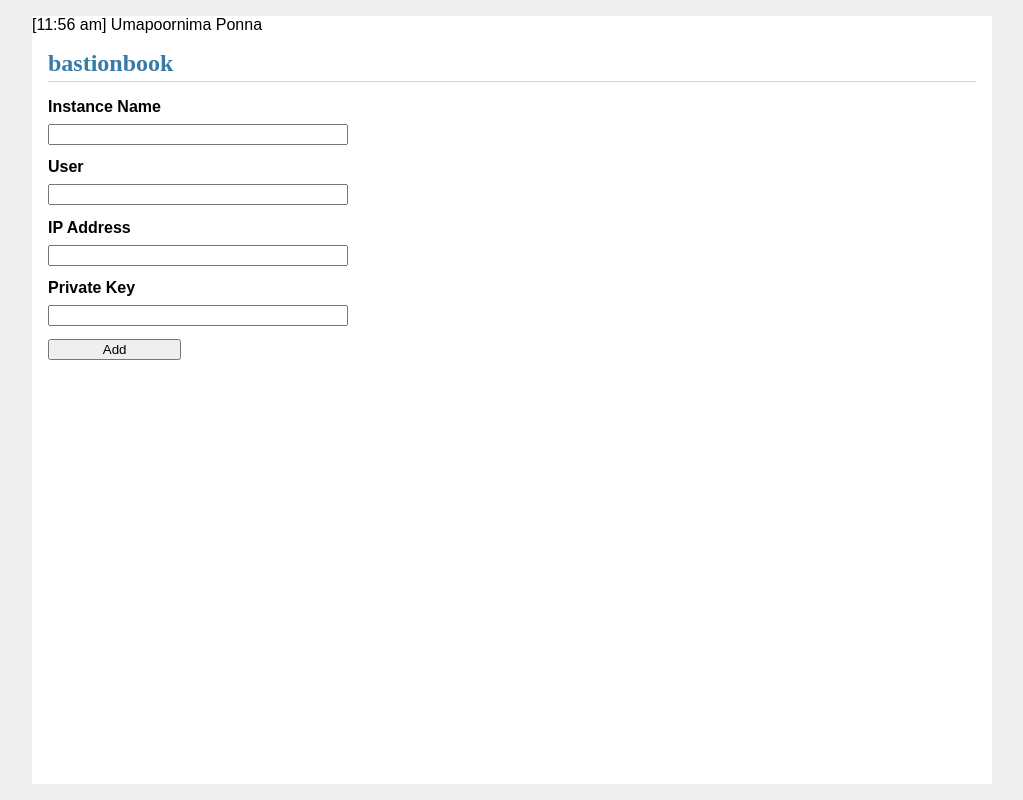
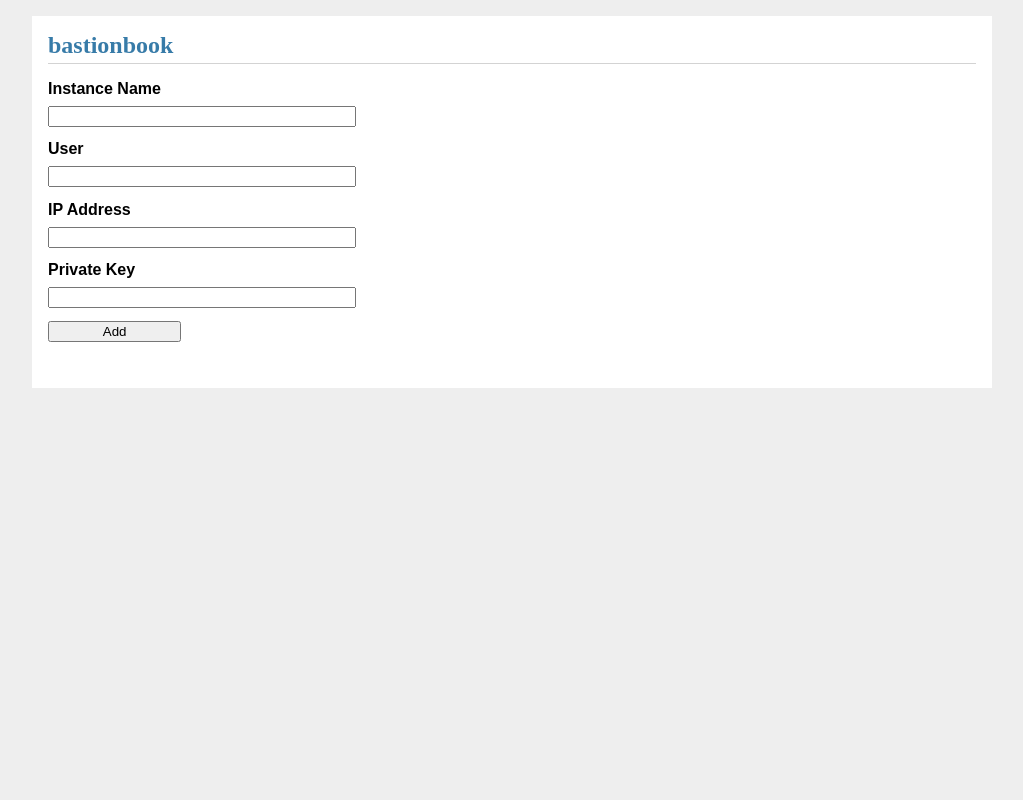
Before and after one commit to jay1825/bas10book, a Flask app: page /register in a window 1280 px wide. Shown: the whole page, without its empty margins (128-1151 px from the left). Run offline with Flask 3, Linux system fonts and the light colour scheme; data that the repository does not hold is empty.

Commit message:
Update register.html

```diff
--- a/templates/register.html
+++ b/templates/register.html
@@ -1,5 +1,3 @@
-[11:56 am] Umapoornima Ponna
-
 {% extends 'base.html' %}
 
 
```
